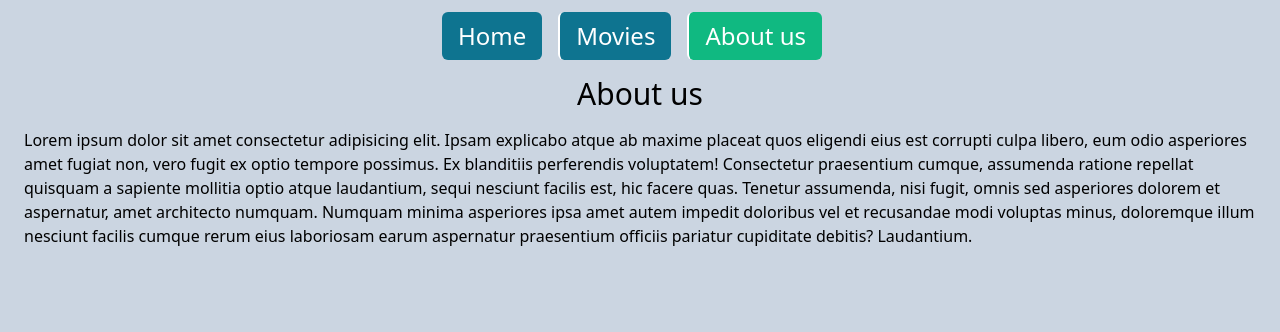
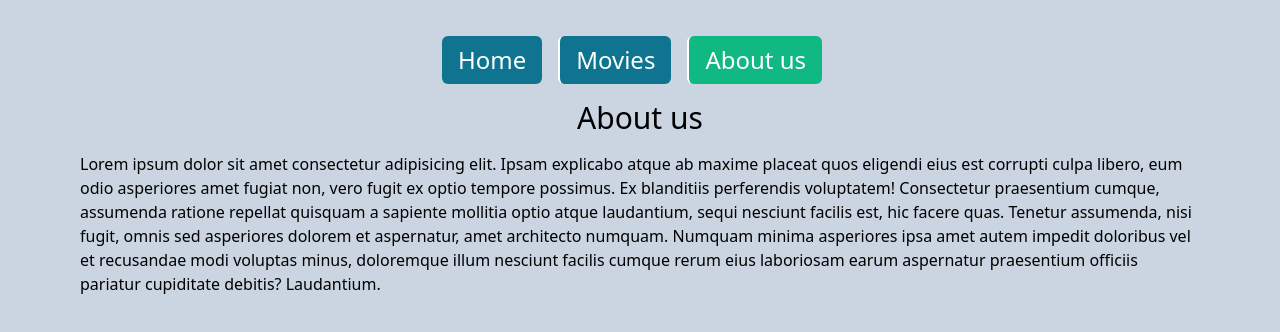
Before and after one commit to DanilBurovv/01_react_app, a React (Create React App) app: page /about in a window 1280 px wide. Shown: the top 332 px of the page. Built offline with nearby package versions, Linux system fonts and the light colour scheme.

Commit message:
ready with modifications

```diff
--- a/src/App.jsx
+++ b/src/App.jsx
@@ -7,7 +7,7 @@ import PageNotFound from "./components/common/PageNotFound";
 
 function App() {
   return (
-    <div className="container mx-auto min-h-screen px-6 bg-slate-300">
+    <div className="container mx-auto max-w-full min-h-screen pt-6 px-20 bg-slate-300">
       <Nav />
       <Routes>
         <Route path="/" element={<HomePage />} />
--- a/src/components/common/PageNotFound.jsx
+++ b/src/components/common/PageNotFound.jsx
@@ -4,7 +4,7 @@ const PageNotFound = () => {
   return (
     <div className="flex flex-col items-center justify-center">
       <h1 className=" text-3xl text-center">Page Not Found</h1>
-      <Link to="/" className="text-red-500 text-xl">
+      <Link to="/" className="text-red-500 text-xl underline uppercase">
         Back to home
       </Link>
     </div>
```
